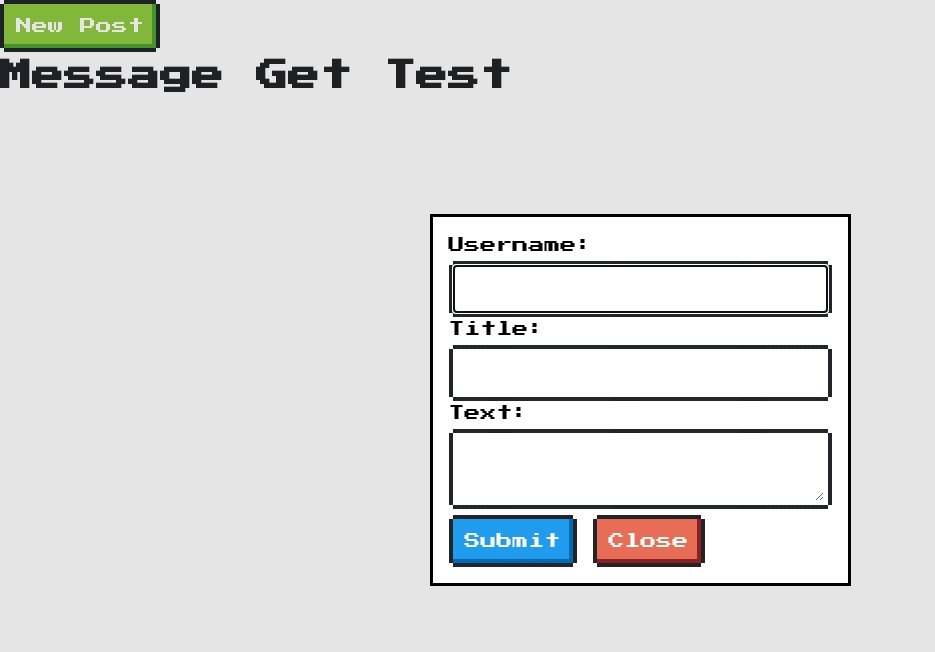
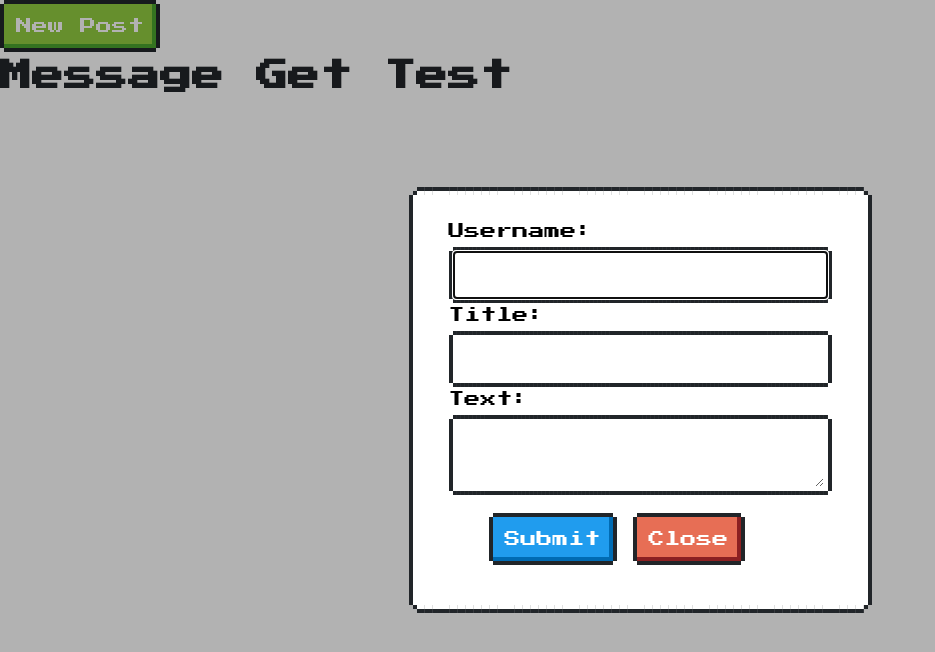
Before and after one commit to Ornellasd/blog_api_frontend, a website: page index.html in a window 1280 px wide. Both pictures are taken after a click on the button "New Post". Shown: the whole page, without its empty margins (0-935 px from the left). Drawn offline with nearby package versions, Linux system fonts and the light colour scheme; no server answers.

Commit message:
use modal dialog example code from nes css framework, form modal closes upon submit

```diff
--- a/index.html
+++ b/index.html
@@ -10,9 +10,10 @@
 
   <body>
     <button id="new-message-modal-btn" class="nes-btn is-success">New Post</button>
-    <!-- Redo dialog modal with example in nes css framework docs -->
-    <dialog id="newMessageDialog">
-      <form id="message-form">
+    <!-- Dialog -->
+    <section>
+      <dialog class="nes-dialog is-rounded" id="newMessageDialog">
+        <form id="message-form" method="dialog">
           <div class="nes-field">
             <label for="message-user">Username:</label>
             <input name="message-user" type="text" class="nes-input" />
@@ -25,14 +26,17 @@
             <label for="text">Text:</label>
             <textarea name="message-text" id="message-text" class="nes-textarea"></textarea>
           </div>
+          <menu class="dialog-menu">
             <button type="submit" class="nes-btn is-primary" id="message-btn">Submit</button>
             <button type="button" class="nes-btn is-error" id="close-dialog-btn">Close</button>
+          </menu>
         </form>
       </dialog>
+    </section>
+    <!-- End Dialog -->
 
     <h1>Message Get Test</h1>
     <div class="container" id="message-container"></div>
     <script src="script.js"></script>
   </body>
-
 </html>
--- a/script.js
+++ b/script.js
@@ -49,6 +49,7 @@ const handleSubmit = (e) => {
   e.preventDefault();
   const body = JSON.stringify(Object.fromEntries(new FormData(e.target)));
 
+  messageModal.close();
   postForm(body);
 }
 
```
Lines whose indentation alone changed are shown as unchanged.
